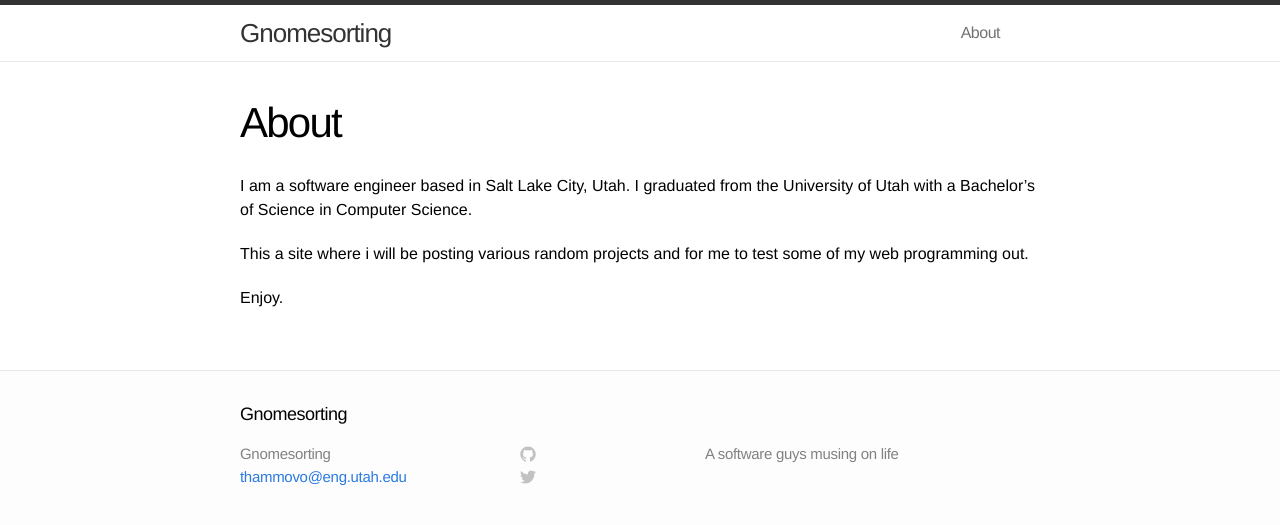
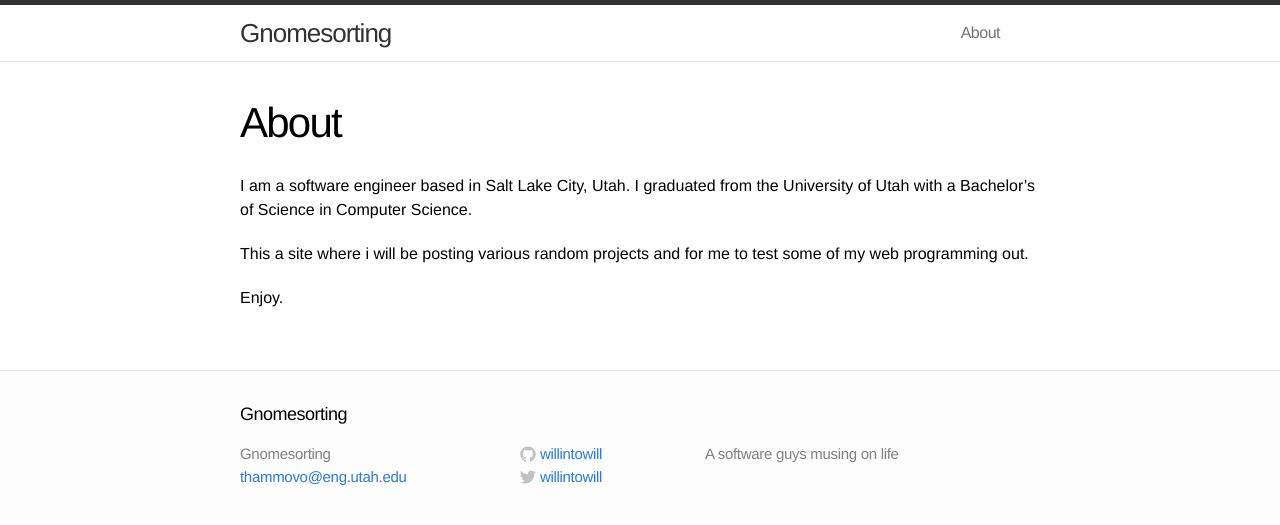
Before and after one commit to willthamzizzle/Gnomesort.github.io, a Jekyll site: the page built from about.md, in a window 1280 px wide. Shown: the top 525 px of the page. Built offline with Jekyll 4.4.1, drawn with Linux system fonts in a browser that asks for light colours.

Commit message:
no message

```diff
--- a/_config.yml
+++ b/_config.yml
@@ -4,6 +4,7 @@ email: thammovo@eng.utah.edu
 description: "A software guys musing on life"
 baseurl: ""
 url: "willthamzizzle.github.io"
+username: willintowill
 
 # Build settings
 markdown: kramdown
```
